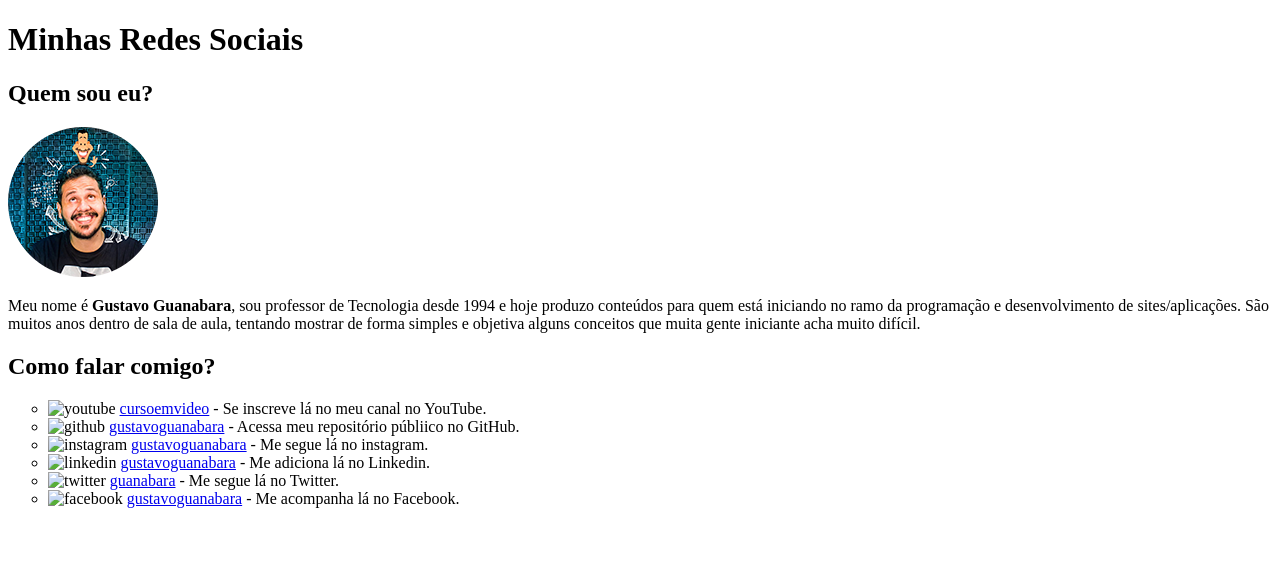
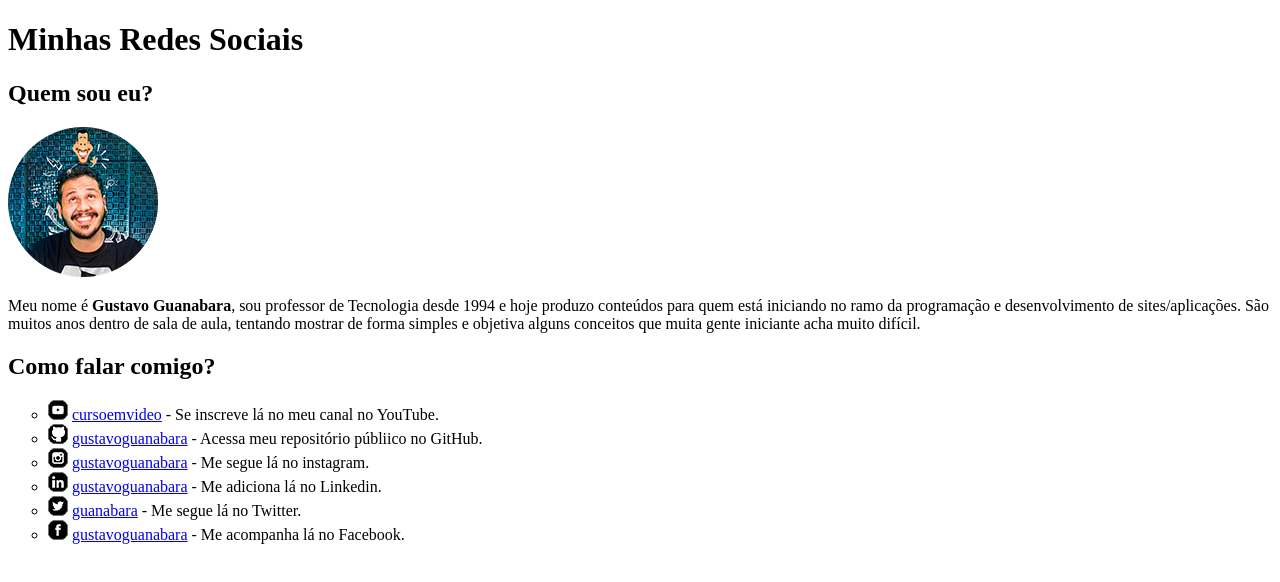
Before and after one commit to iuriseifriz/Curso-HTML-CSS, a plain HTML site: page desafios/d005/index.html in a window 1280 px wide. Drawn offline with Linux system fonts and the light colour scheme; the site is published under a folder, as on GitHub Pages, so addresses that start at the root find nothing.

Commit message:
Att 1
Fixed d005 broken img

```diff
--- a/desafios/d005/index.html
+++ b/desafios/d005/index.html
@@ -16,17 +16,17 @@
 
     <h2>Como falar comigo?</h2>
         <ul type="circle">
-            <li><img src="/imagens/icone-youtube.png" alt="youtube"> <a href="https://www.youtube.com/@CursoemVideo" target="_blank" rel="external">cursoemvideo</a> - Se inscreve lá no meu canal no YouTube.</li>
+            <li><img src="imagens/icone-youtube.png" alt="youtube"> <a href="https://www.youtube.com/@CursoemVideo" target="_blank" rel="external">cursoemvideo</a> - Se inscreve lá no meu canal no YouTube.</li>
 
-            <li><img src="/imagens/icone-github.png" alt="github"> <a href="https://gustavoguanabara.github.io/" target="_blank" rel="external">gustavoguanabara</a> - Acessa meu repositório públiico no GitHub.</li>
+            <li><img src="imagens/icone-github.png" alt="github"> <a href="https://gustavoguanabara.github.io/" target="_blank" rel="external">gustavoguanabara</a> - Acessa meu repositório públiico no GitHub.</li>
 
-            <li><img src="/imagens/icone-instagram.png" alt="instagram"> <a href="https://www.instagram.com/gustavoguanabara/" target="_blank" rel="external">gustavoguanabara</a> - Me segue lá no instagram.</li>
+            <li><img src="imagens/icone-instagram.png" alt="instagram"> <a href="https://www.instagram.com/gustavoguanabara/" target="_blank" rel="external">gustavoguanabara</a> - Me segue lá no instagram.</li>
 
-            <li><img src="/imagens/icone-linkedin.png" alt="linkedin"> <a href="https://br.linkedin.com/in/guanabara/" target="_blank" rel="external">gustavoguanabara</a> - Me adiciona lá no Linkedin.</li>
+            <li><img src="imagens/icone-linkedin.png" alt="linkedin"> <a href="https://br.linkedin.com/in/guanabara/" target="_blank" rel="external">gustavoguanabara</a> - Me adiciona lá no Linkedin.</li>
 
-            <li><img src="/imagens/icone-twitter.png" alt="twitter"> <a href="https://www.facebook.com/gustavoguanabara/" target="_blank" rel="external">guanabara</a> - Me segue lá no Twitter.</li>
+            <li><img src="imagens/icone-twitter.png" alt="twitter"> <a href="https://www.facebook.com/gustavoguanabara/" target="_blank" rel="external">guanabara</a> - Me segue lá no Twitter.</li>
 
-            <li><img src="/imagens/icone-facebook.png" alt="facebook"> <a href="https://www.facebook.com/gustavoguanabara/" target="_blank" rel="external">gustavoguanabara</a> - Me acompanha lá no Facebook.</li>
+            <li><img src="imagens/icone-facebook.png" alt="facebook"> <a href="https://www.facebook.com/gustavoguanabara/" target="_blank" rel="external">gustavoguanabara</a> - Me acompanha lá no Facebook.</li>
 
         </ul>
 </body>
```
